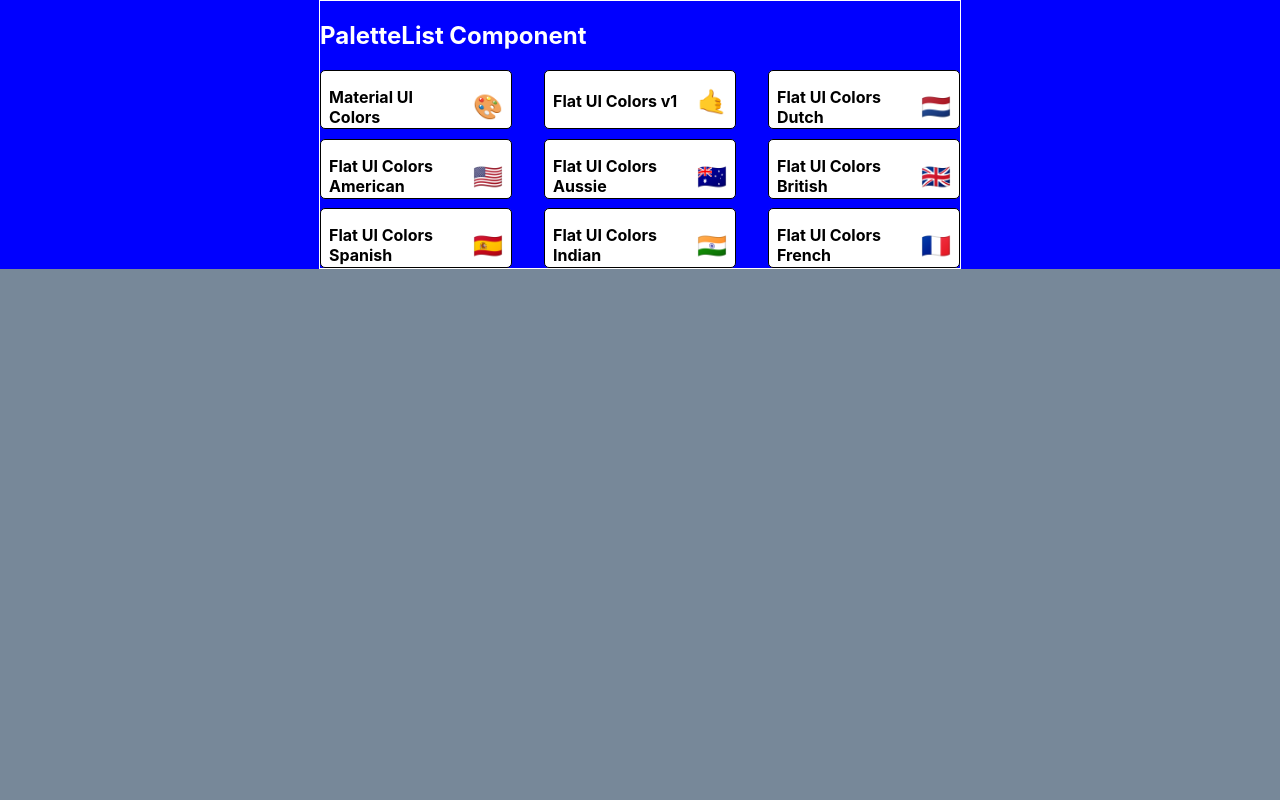
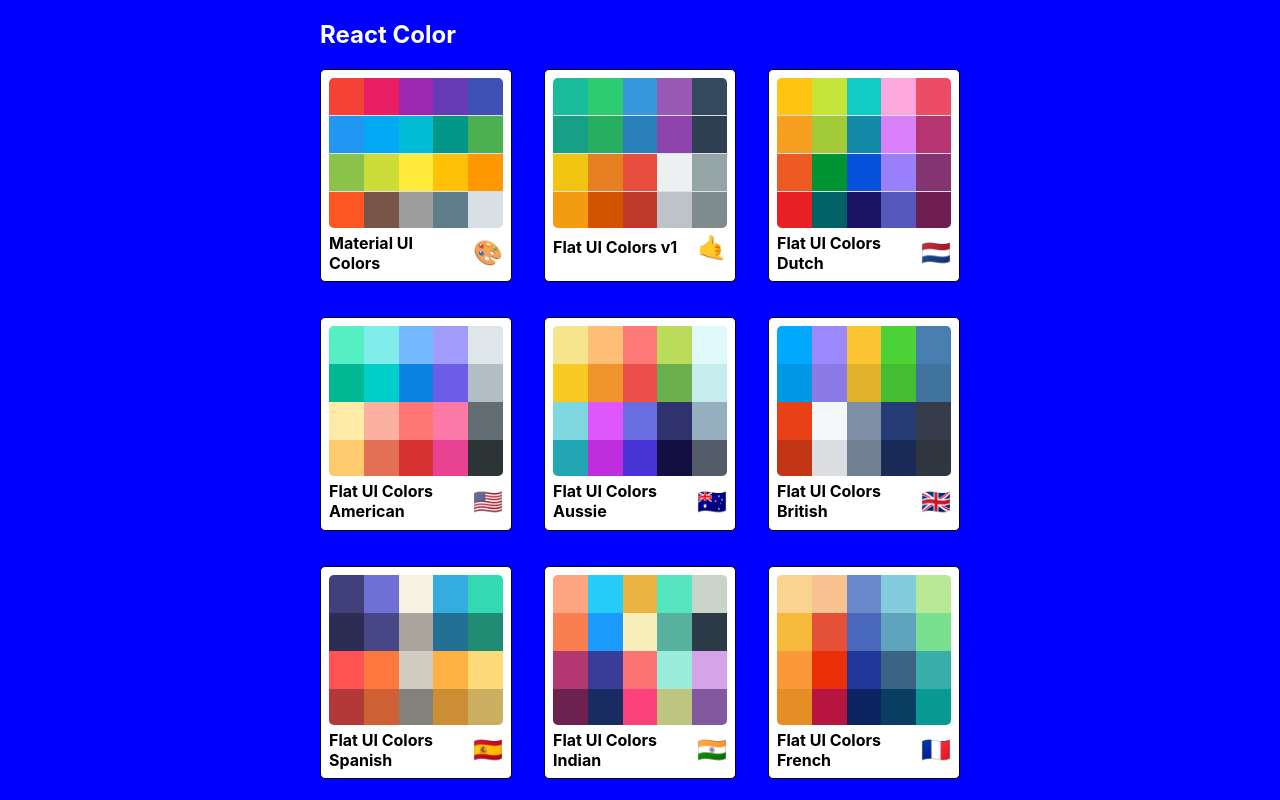
Before and after one commit to ChrisB32-cloud/Color-Project, a React (Create React App) app: page / in a window 1280 px wide. Built offline with nearby package versions, Linux system fonts and the light colour scheme.

Commit message:
The palette list now has mini color boxes filled with the color of that palette

```diff
--- a/src/MiniPalette.js
+++ b/src/MiniPalette.js
@@ -25,14 +25,27 @@ const styles = {
         }
     },
     colors: {
-        backgroundColor: 'grey',
+        backgroundColor: '#DAE1E4',
+        height: '150px',
+        width: '100%',
+        borderRadius: '5px',
+        overflow: 'hidden'
 
+    },
+    miniBox: {
+        height: '25%',
+        width: '20%',
+        display: 'inline-block',
+        margin: '0 auto',
+        position: 'relative',
+        marginBottom: '-3.5px'
     },
     title: {
         display: 'flex',
         justifyContent: 'space-between',
         alignItems: 'center',
-        margin: '0',
+        marginTop: '-0.2rem',
+        marginBottom: '1.5rem',
         color: 'black',
         paddingTop: '0.5rem',
         fontSize: '1rem',
@@ -47,12 +60,20 @@ const styles = {
 
 function MiniPalette(props) {
 
-    const { classes, paletteName, emoji } = props;
+    const { classes, paletteName, colors, emoji } = props;
 
     // console.log(props);
     return (
         <div className={classes.root} >
-            <div className={classes.colors} />
+            <div className={classes.colors} >
+                {colors.map(color => (
+                    <div
+                        className={classes.miniBox}
+                        style={{ backgroundColor: color.color }}
+                        key={color.name}
+                    />
+                ))}
+            </div>
             <h5 className={classes.title}> {paletteName} <span className={classes.emoji}> {emoji} </span> </h5>
         </div>
     );
--- a/src/PaletteList.js
+++ b/src/PaletteList.js
@@ -9,7 +9,7 @@ const styles = {
     root: {
         backgroundColor: 'blue',
         display: 'flex',
-        height: '100%',
+        height: '100vh',
         alignItmes: 'flex-start',
         justifyContent: 'center'
 
@@ -20,7 +20,7 @@ const styles = {
         alignItems: 'flex-start',
         flexDirection: 'column',
         flexWrap: 'wrap',
-        border: '1px solid white'
+        // border: '1px solid white'
     },
     nav: {
         display: 'flex',
@@ -52,7 +52,7 @@ class PaletteList extends Component {
             <div className={classes.root}>
                 <div className={classes.container}>
                     <nav className={classes.nav}>
-                        <h1>PaletteList Component</h1>
+                        <h1>React Color</h1>
                     </nav>
                     <div className={classes.palettes}>
                         {myPalettes.map((p, idx) => (
```
